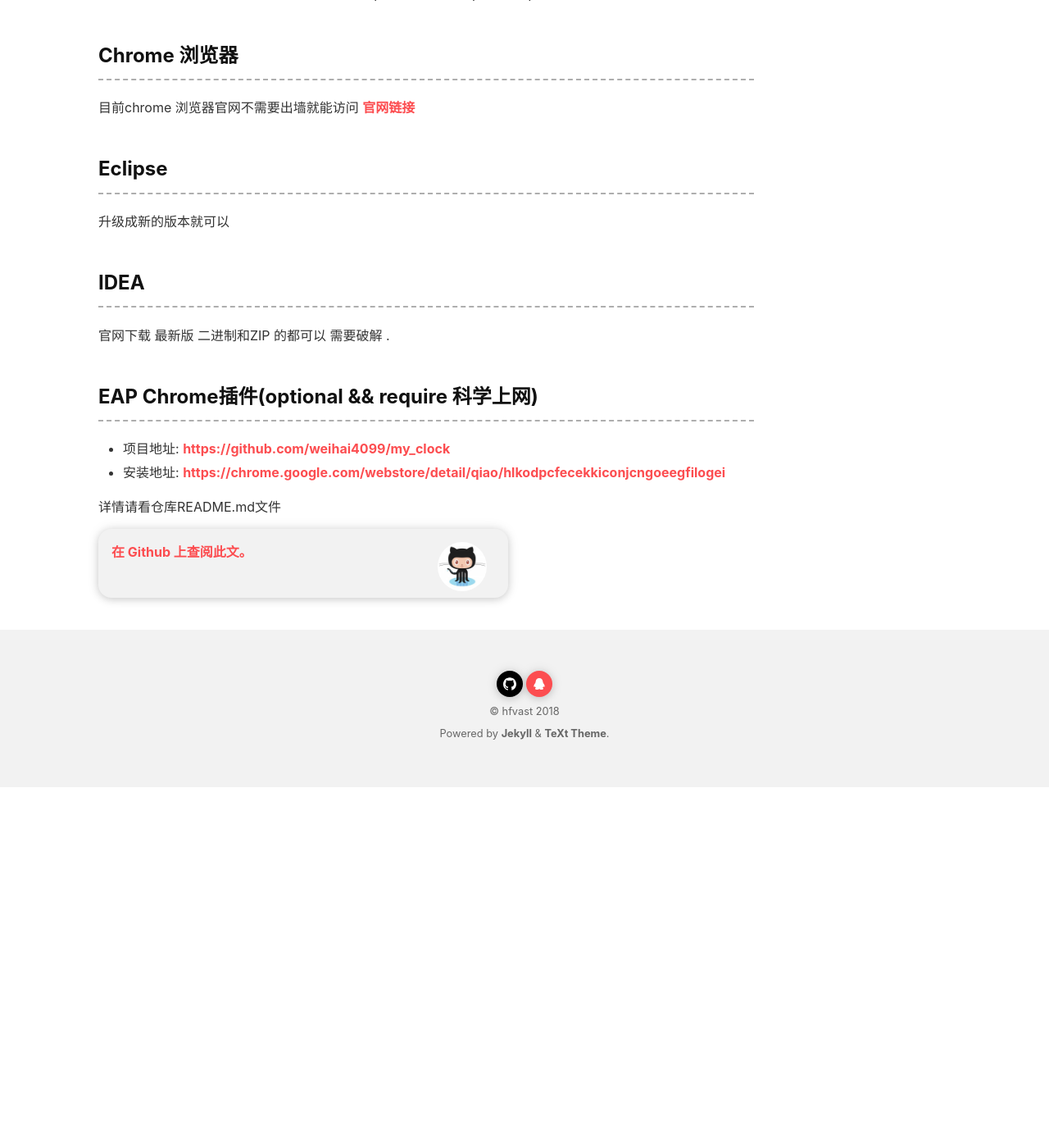
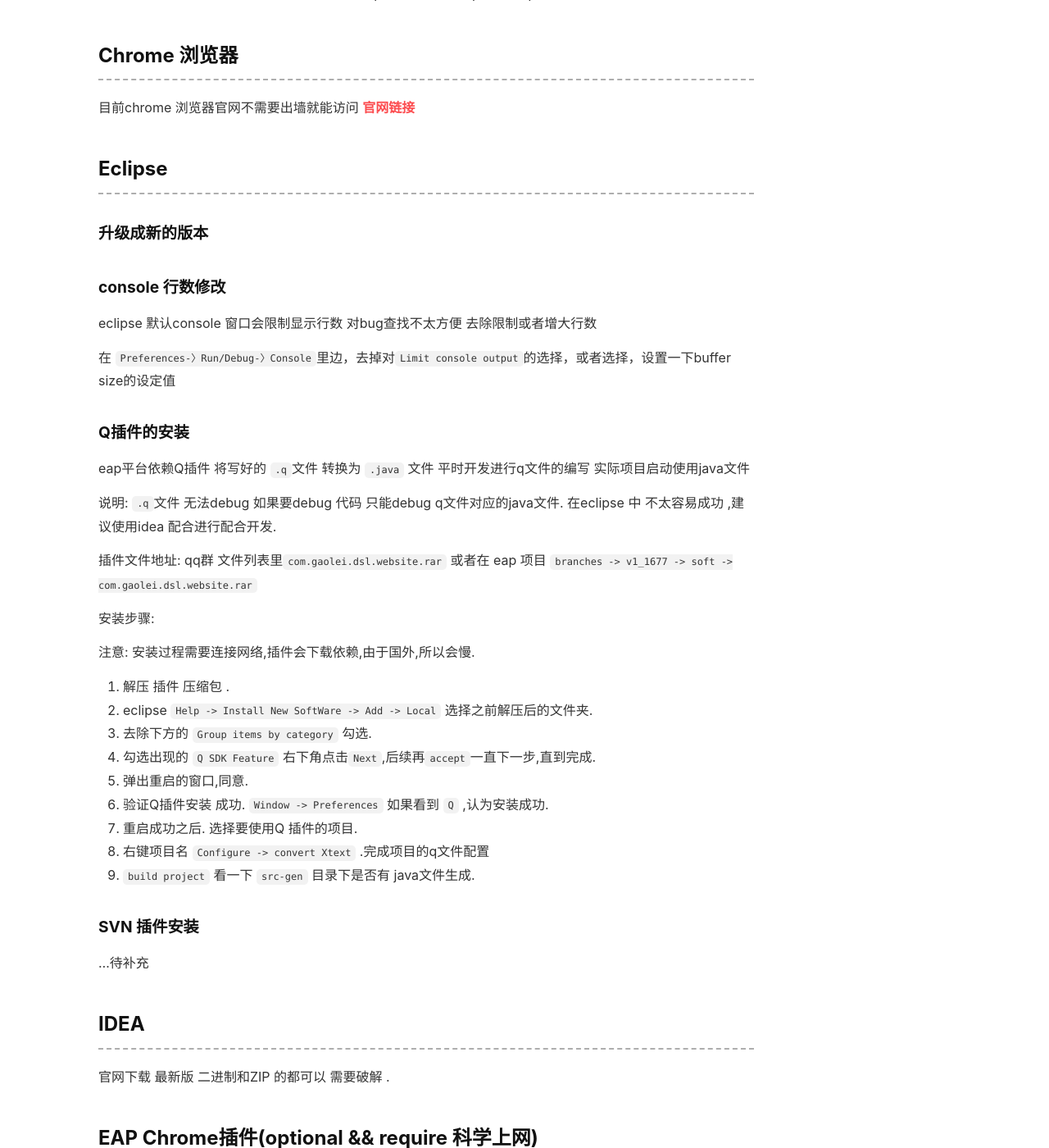
Before and after one commit to FireLee1413/hfvast.github.io, a Jekyll site: the page built from _posts/2018-01-24-eap使用(2)-工具安装.md, in a window 1280 px wide and 1400 px high, scrolled down 4019 px. Shown: the whole window at 82% size. Built offline with Jekyll 4.4.1, drawn with Linux system fonts in a browser that asks for light colours; nearby versions of some CDN libraries; comment, search, counter and statistics services are not loaded; before the commit the page ends 4979 px from its top, so only the background shows below that.

Commit message:
补充 eclipse 安装配置的一些说明

```diff
--- a/_posts/2018-01-24-eap使用(2)-工具安装.md
+++ b/_posts/2018-01-24-eap使用(2)-工具安装.md
@@ -183,7 +183,40 @@ eap项目所有的请求 都是受spring security 所管理 ,在进行测试的
 
 ## Eclipse
 
-升级成新的版本就可以
+### 升级成新的版本
+
+### console 行数修改
+
+eclipse 默认console 窗口会限制显示行数 对bug查找不太方便 去除限制或者增大行数
+
+在 `Preferences-〉Run/Debug-〉Console`里边，去掉对`Limit console output`的选择，或者选择，设置一下buffer size的设定值
+
+### Q插件的安装
+
+eap平台依赖Q插件 将写好的 `.q`文件 转换为 `.java` 文件 平时开发进行q文件的编写 实际项目启动使用java文件
+
+说明: `.q`文件 无法debug 如果要debug 代码 只能debug q文件对应的java文件. 在eclipse 中 不太容易成功 ,建议使用idea 配合进行配合开发.
+
+插件文件地址: qq群 文件列表里`com.gaolei.dsl.website.rar` 或者在 eap 项目 `branches -> v1_1677 -> soft -> com.gaolei.dsl.website.rar `
+
+安装步骤:
+
+注意: 安装过程需要连接网络,插件会下载依赖,由于国外,所以会慢.
+
+1. 解压 插件 压缩包 .
+2. eclipse `Help -> Install New SoftWare -> Add -> Local` 选择之前解压后的文件夹.
+3. 去除下方的 `Group items by category` 勾选.
+4. 勾选出现的 `Q SDK Feature` 右下角点击`Next`,后续再`accept`一直下一步,直到完成.
+5. 弹出重启的窗口,同意.
+6. 验证Q插件安装 成功. `Window -> Preferences` 如果看到 `Q` ,认为安装成功.
+6. 重启成功之后. 选择要使用Q 插件的项目.
+7. 右键项目名 `Configure -> convert Xtext` .完成项目的q文件配置
+8. `build project` 看一下 `src-gen` 目录下是否有 java文件生成.
+
+### SVN 插件安装
+
+...待补充
+
 
 ## IDEA
 
```
